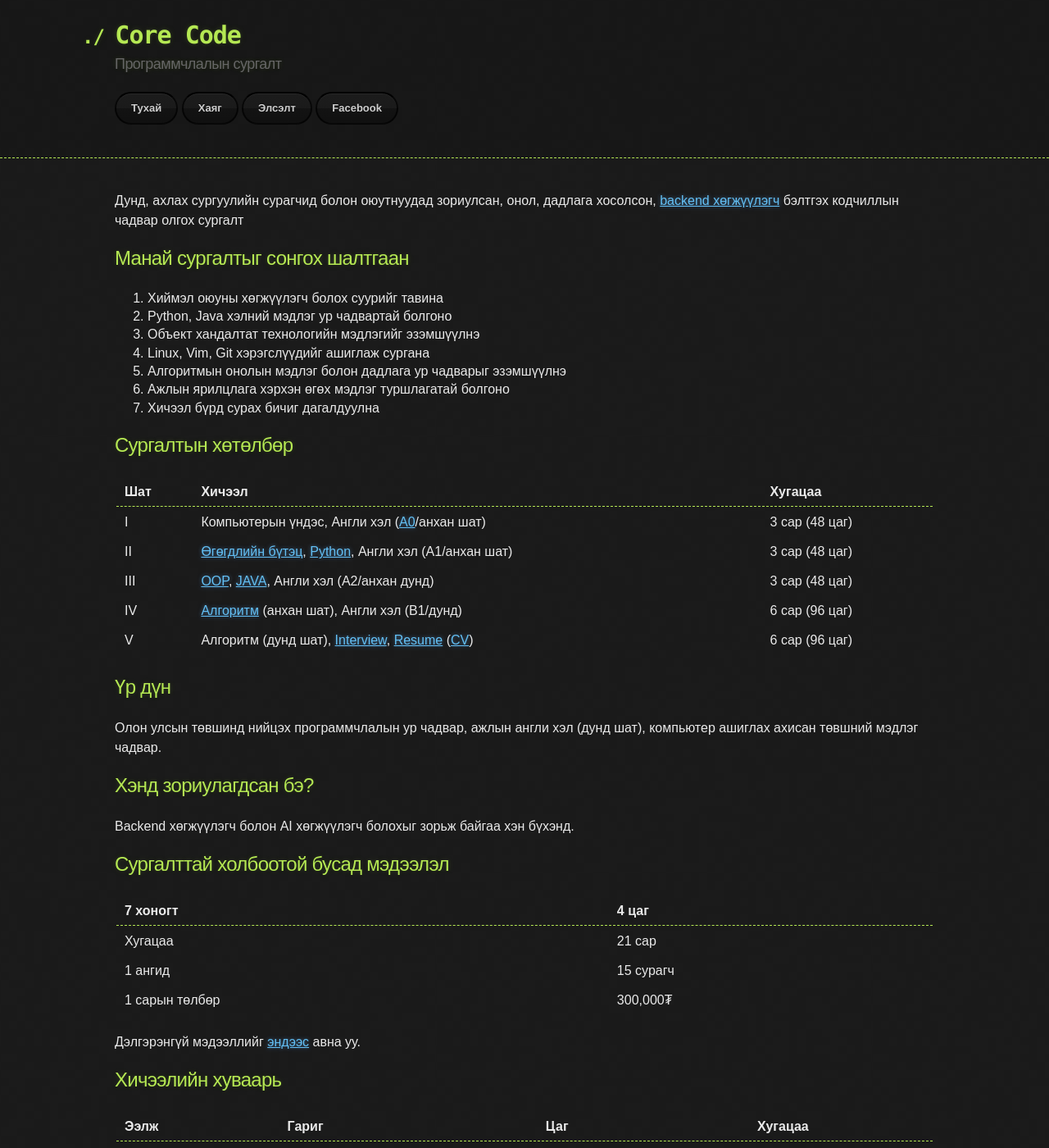
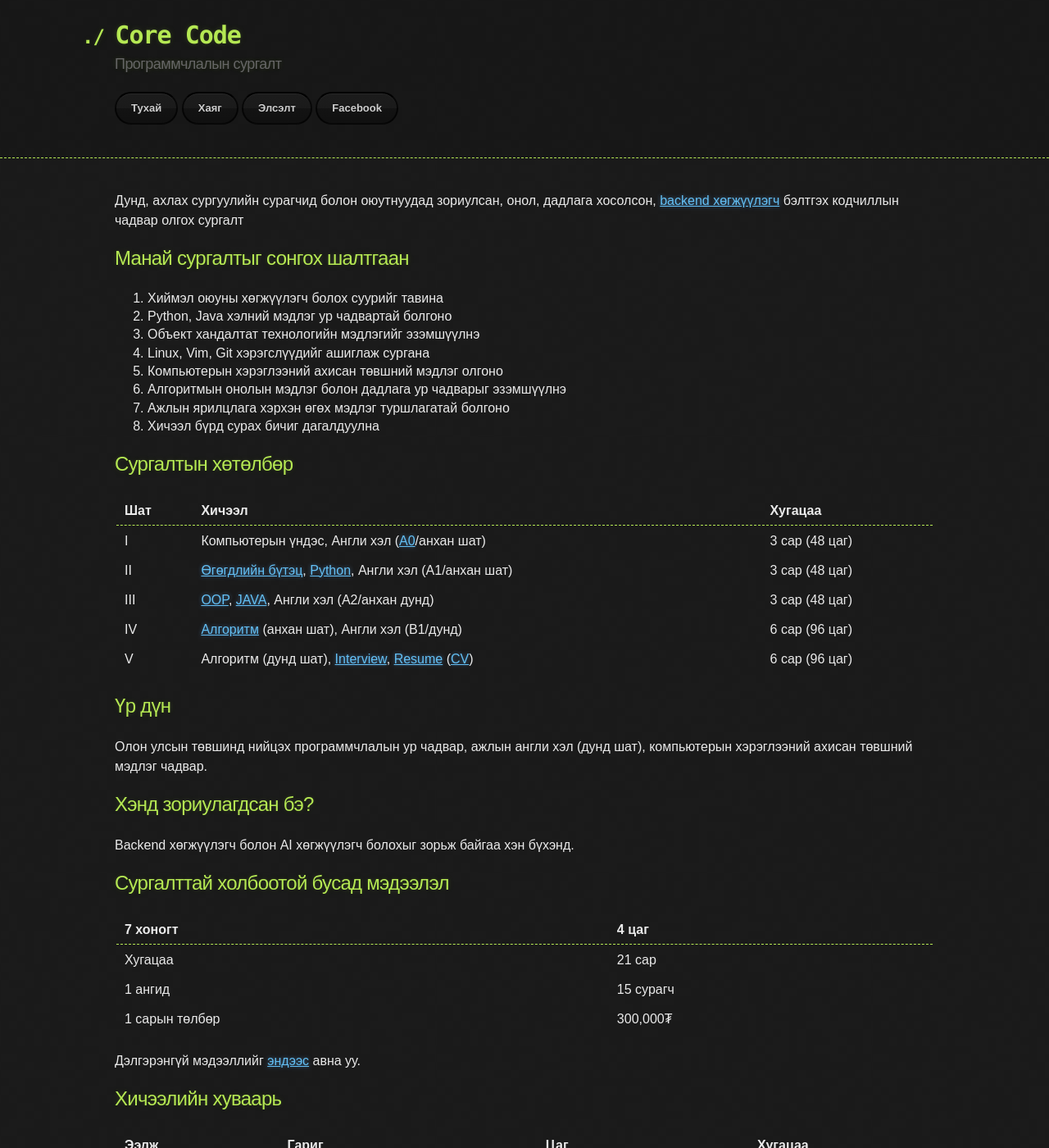
Before and after one commit to ganaatulgaa/corecode, a Jekyll site: the page built from index.md, in a window 1280 px wide and 1400 px high. Shown: the whole window at 82% size. Built offline with Jekyll 4.4.1, drawn with Linux system fonts in a browser that asks for light colours; some of the changed text lies outside the part shown.

Commit message:
Update index.md

```diff
--- a/index.md
+++ b/index.md
@@ -10,6 +10,7 @@ layout: default
 1. Python, Java хэлний мэдлэг ур чадвартай болгоно
 1. Объект хандалтат технологийн мэдлэгийг эзэмшүүлнэ
 1. Linux, Vim, Git хэрэгслүүдийг ашиглаж сургана
+1. Компьютерын хэрэглээний ахисан төвшний мэдлэг олгоно
 1. Алгоритмын онолын мэдлэг болон дадлага ур чадварыг эзэмшүүлнэ
 1. Ажлын ярилцлага хэрхэн өгөх мэдлэг туршлагатай болгоно
 1. Хичээл бүрд сурах бичиг дагалдуулна
@@ -26,7 +27,7 @@ layout: default
 
 ## Үр дүн
 
-Олон улсын төвшинд нийцэх программчлалын ур чадвар, ажлын англи хэл (дунд шат), компьютер ашиглах ахисан төвшний мэдлэг чадвар.
+Олон улсын төвшинд нийцэх программчлалын ур чадвар, ажлын англи хэл (дунд шат), компьютерын хэрэглээний ахисан төвшний мэдлэг чадвар.
 
 ## Хэнд зориулагдсан бэ?
 
```
Also changed, not shown: other parts of index.md (+1 -1 lines).
